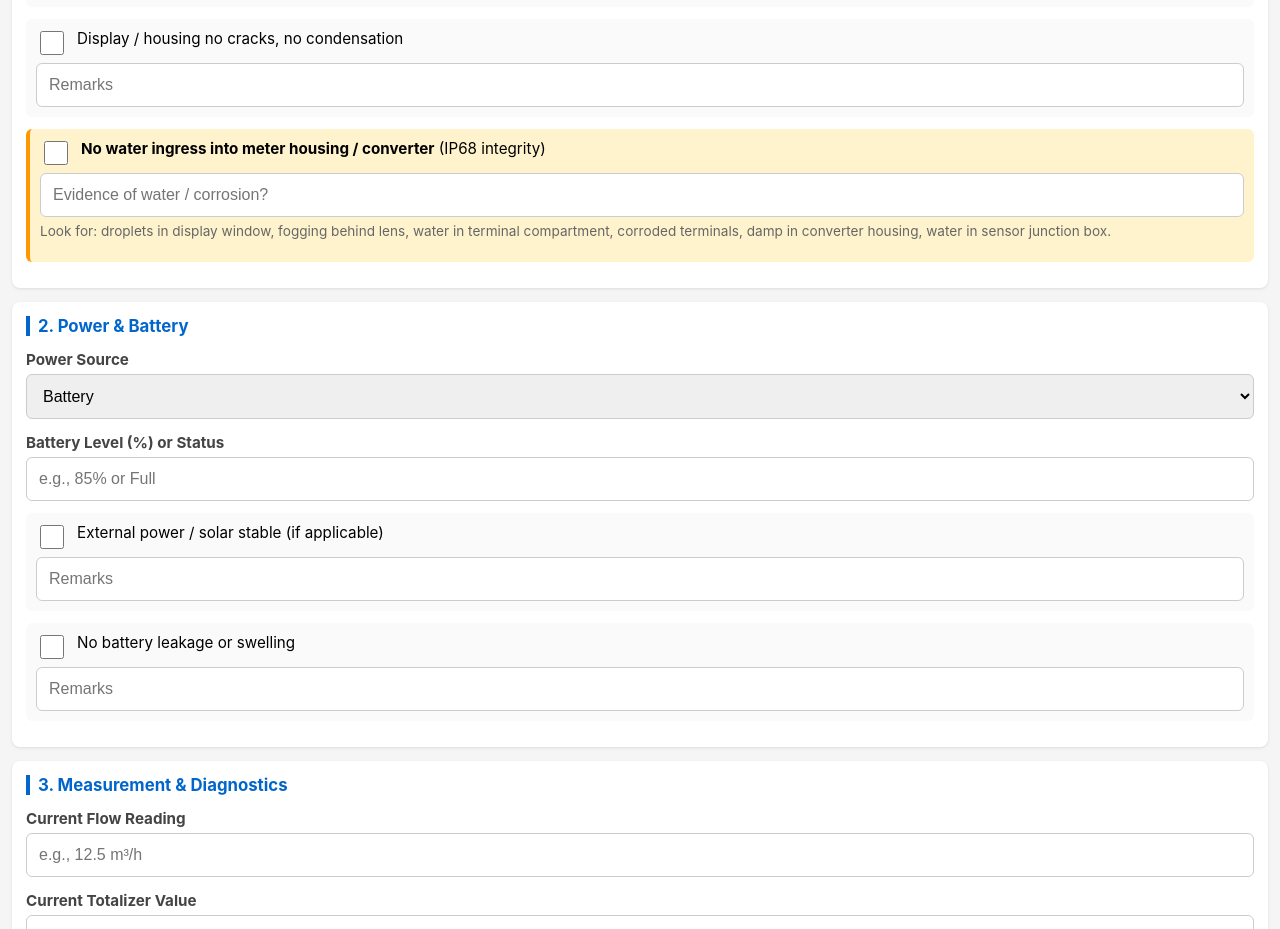
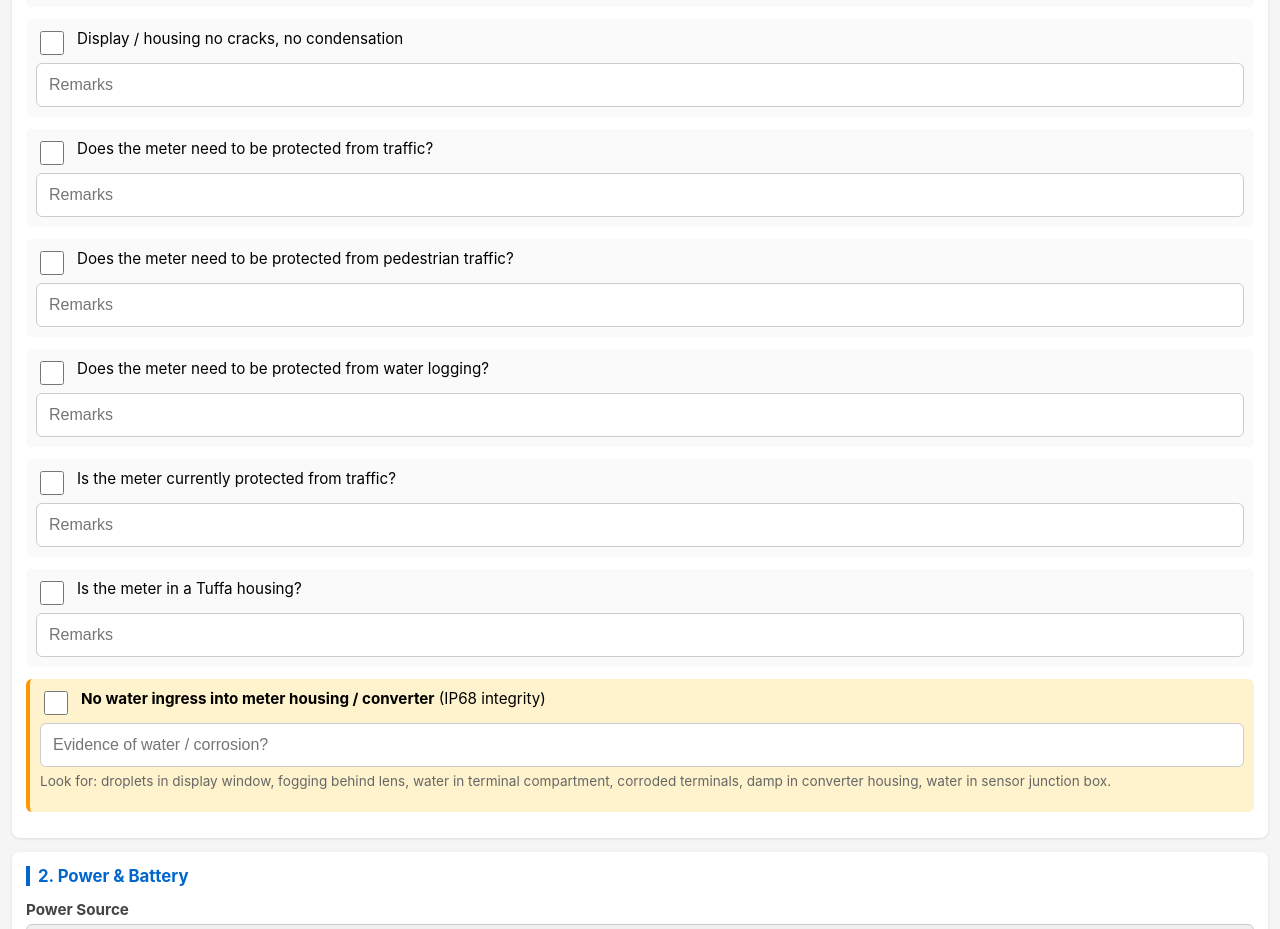
Before and after one commit to jnmai675/Magflow-meters-, a plain HTML site: page index.html in a window 1280 px wide. Shown: the part 1125-2054 px from the top of the page. Drawn offline with Linux system fonts and the light colour scheme.

Commit message:
Add new protection-related checklist questions

```diff
--- a/index.html
+++ b/index.html
@@ -108,6 +108,48 @@
                 </div>
                 <input type="text" class="remarks" name="Housing_Remarks" placeholder="Remarks">
             </div>
+
+            <!-- NEW QUESTIONS ADDED HERE -->
+            <div class="checklist-item">
+                <div class="check-row">
+                    <input type="checkbox" name="Traffic_Protection_Needed" value="Yes/OK">
+                    <span>Does the meter need to be protected from traffic?</span>
+                </div>
+                <input type="text" class="remarks" name="Traffic_Needed_Remarks" placeholder="Remarks">
+            </div>
+
+            <div class="checklist-item">
+                <div class="check-row">
+                    <input type="checkbox" name="Pedestrian_Protection_Needed" value="Yes/OK">
+                    <span>Does the meter need to be protected from pedestrian traffic?</span>
+                </div>
+                <input type="text" class="remarks" name="Pedestrian_Needed_Remarks" placeholder="Remarks">
+            </div>
+
+            <div class="checklist-item">
+                <div class="check-row">
+                    <input type="checkbox" name="Water_Logging_Protection_Needed" value="Yes/OK">
+                    <span>Does the meter need to be protected from water logging?</span>
+                </div>
+                <input type="text" class="remarks" name="Water_Logging_Needed_Remarks" placeholder="Remarks">
+            </div>
+
+            <div class="checklist-item">
+                <div class="check-row">
+                    <input type="checkbox" name="Traffic_Protected_Currently" value="Yes/OK">
+                    <span>Is the meter currently protected from traffic?</span>
+                </div>
+                <input type="text" class="remarks" name="Traffic_Current_Remarks" placeholder="Remarks">
+            </div>
+
+            <div class="checklist-item">
+                <div class="check-row">
+                    <input type="checkbox" name="Tuffa_Housing_Check" value="Yes/OK">
+                    <span>Is the meter in a Tuffa housing?</span>
+                </div>
+                <input type="text" class="remarks" name="Tuffa_Housing_Remarks" placeholder="Remarks">
+            </div>
+            <!-- END OF NEW QUESTIONS -->
 
             <div class="checklist-item critical">
                 <div class="check-row">
```
